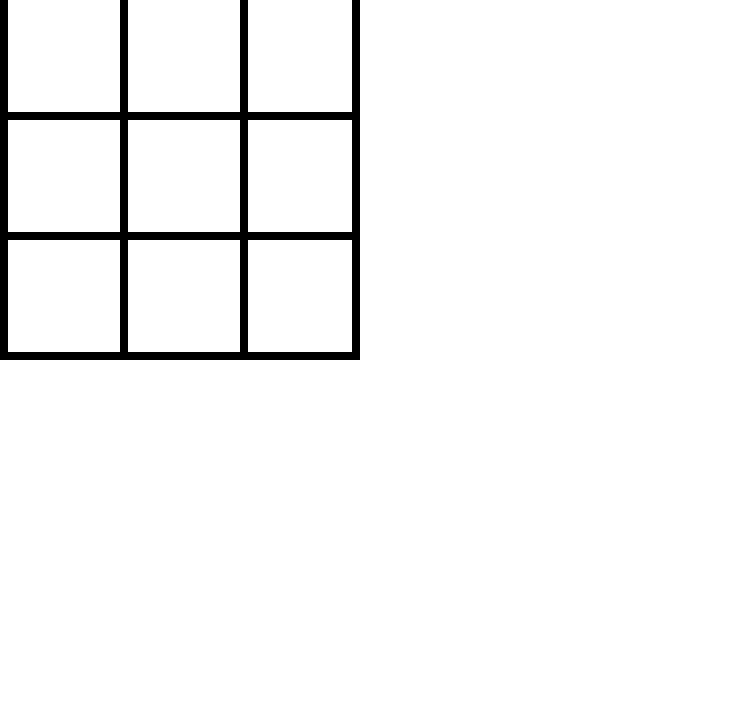
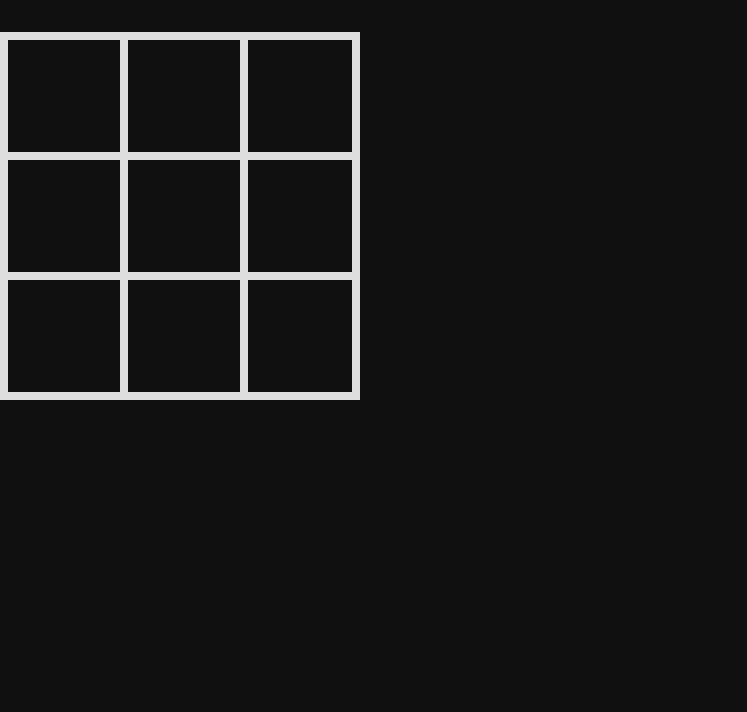
Before and after one commit to Ahmadsm2005/Online-Tic-Tac-Toe-project, a plain HTML site: page index.html in a window 1280 px wide. Shown: the part 88-800 px from the top of the page, without its empty margins (0-747 px from the left). Drawn offline with Linux system fonts and the light colour scheme.

Commit message:
Update style.css

```diff
--- a/style.css
+++ b/style.css
@@ -1,130 +1,143 @@
+body{
+background-color: #101010;
+}
 h1{
 font-size: 6vmin;
-color: rgb(130, 0, 160);
+color: rgb(255, 255, 160);
 position: absolute;
 top: 2vmin;
 margin-top: 0;
 left: 4vmin;
 }
-vl{
-border-left-style: solid;
-border-left-width: 45vmin;
-height: 5px;
-position: absolute;
-left: 0%;
-top: 10vmin;
-}
-vl2{
+vl,vl2,vl3,vl4{
 border-left-style: solid;
 border-left-width: 45vmin;
 height: 1vmin;
 position: absolute;
-left: 0%;
-top: 25vmin;
+border-color: #DEDEDE;
 }
-vl3{
-border-left-style: solid;
-border-left-width: 45vmin;
-height: 1vmin;
-position: absolute;
-left: 0%;
-top: 40vmin;
-}
-vl4{
-border-left-style: solid;
-border-left-width: 45vmin;
-height: 1vmin;
-position: absolute;
-left: 0%;
-top: 55vmin;
-}
-vl5{
+vl5,vl6,vl7,vl8{
 border-left-style: solid;
 border-left-width: 1vmin;
 height: 45vmin;
 position: absolute;
+border-color: #DEDEDE;
+}
+vl{
 left: 0%;
-top: 10vmin;
+top: 15vmin;
+}
+vl2{
+left: 0%;
+top: 30vmin;
+}
+vl3{
+left: 0%;
+top: 45vmin;
+}
+vl4{
+left: 0%;
+top: 60vmin;
+}
+vl5{
+left: 0%;
+top: 15vmin;
 }
 vl6{
-border-left-style: solid;
-border-left-width: 1vmin;
-height: 45vmin;
-position: absolute;
 left: 15vmin;
-top: 10vmin;
+top: 15vmin;
 }
 vl7{
-border-left-style: solid;
-border-left-width: 1vmin;
-height: 45vmin;
-position: absolute;
 left: 30vmin;
-top: 10vmin;
+top: 15vmin;
 }
 vl8{
-border-left-style: solid;
-border-left-width: 1vmin;
-height: 45vmin;
-position: absolute;
 left: 44vmin;
-top: 10vmin;
+top: 15vmin;
 }
 .ta{
 resize:none;
 height: 6.5vmin;
 position: absolute;
-font-size: 28px;
-width: 250px;
+font-size: 4.5vmin;
+width: 60vmin;
+background-color: #141430;
+border-width: 0;
+padding-top: .5vmin;
+border-radius: 0.8vmin;
+color: #FFFFFF;
+}
+.ta:hover{
+border-width: 0.1vmin;
+border-color: #FFFFFF;
+}
+.ta:focus{
+outline: none;
+background-color: #252545;
 }
 #NAM{
 top: 2vmin;
 left: 25vmin;
 }
 .XO{
-height: 15vmin;
-width: 15vmin;
-background-color:rgba(0, 0, 0, 0);
-border-style: none;
+height: 13vmin;
+width: 13vmin;
+background-image: radial-gradient(#101010, #161616, #232323);
+border-style: hidden;
 position: absolute;
 font-size: 16vmin;
 line-height: 50%;
+opacity: 0%;
+padding-top: 1vmin;
+}
+.XO:hover{
+  opacity: 20%;
+}
+.XO2{
+  height: 13vmin;
+  width: 13vmin;
+  background-image: radial-gradient(#101010, #161616, #232323);
+  border-style: hidden;
+  position: absolute;
+  font-size: 16vmin;
+  line-height: 50%;
+  opacity: 100%;
 }
 #F1{
-top: 10vmin;
-left: 0;
+top: 16.5vmin;
+left: 1.5vmin;
 }
 #F2{
-top: 10vmin;
-left: 15vmin;
+top: 16.5vmin;
+left: 16.5vmin;
 }
 #F3{
-top: 10vmin;
-left: 30vmin;
+top: 16.5vmin;
+left: 30.9vmin;
 }
 #F4{
-top: 25vmin;
-left: 0;
+top: 31.5vmin;
+left: 1.4vmin;
 }
 #F5{
-top: 25vmin;
-left: 15vmin;
+top: 31.5vmin;
+left: 16.4vmin;
 }
 #F6{
-top: 25vmin;
-left: 30vmin;
+top: 31.5vmin;
+left: 30.9vmin;
 }
 #F7{
-top: 40vmin;
-left: 0;
+top: 46.4vmin;
+left: 1.4vmin;
 }
 #F8{
-top: 40vmin;
-left: 15vmin;
+top: 46.4vmin;
+left: 16.4vmin;
 }
 #F9{
-top: 40vmin;
-left: 30vmin;
+top: 46.4vmin;
+left: 30.9vmin;
 }
 #que{
 border-width: 2px;
@@ -140,18 +153,22 @@ display: none;
 }
 .status{
 position: absolute;
-font-size: 6vw;
+font-size: 4vw;
 left: 0vmin;
 text-align: center;
+color: rgb(255, 255, 160);
 }
 #status{
-top: 55vmin;
+top: 65vmin;
+color: rgb(255, 255, 160);
 }
 #status2{
-top: 70vmin;
+top: 75vmin;
+color: rgb(255, 255, 160);
 }
 #status3{
 top: 85vmin;
+color: rgb(255, 255, 160);
 }
 #pass{
 top: 90vmin;
@@ -163,4 +180,5 @@ top: 90vmin;
 position: absolute;
 font-size: 6vmin;
 display: none;
+color: rgb(255, 255, 160);
 }
```
